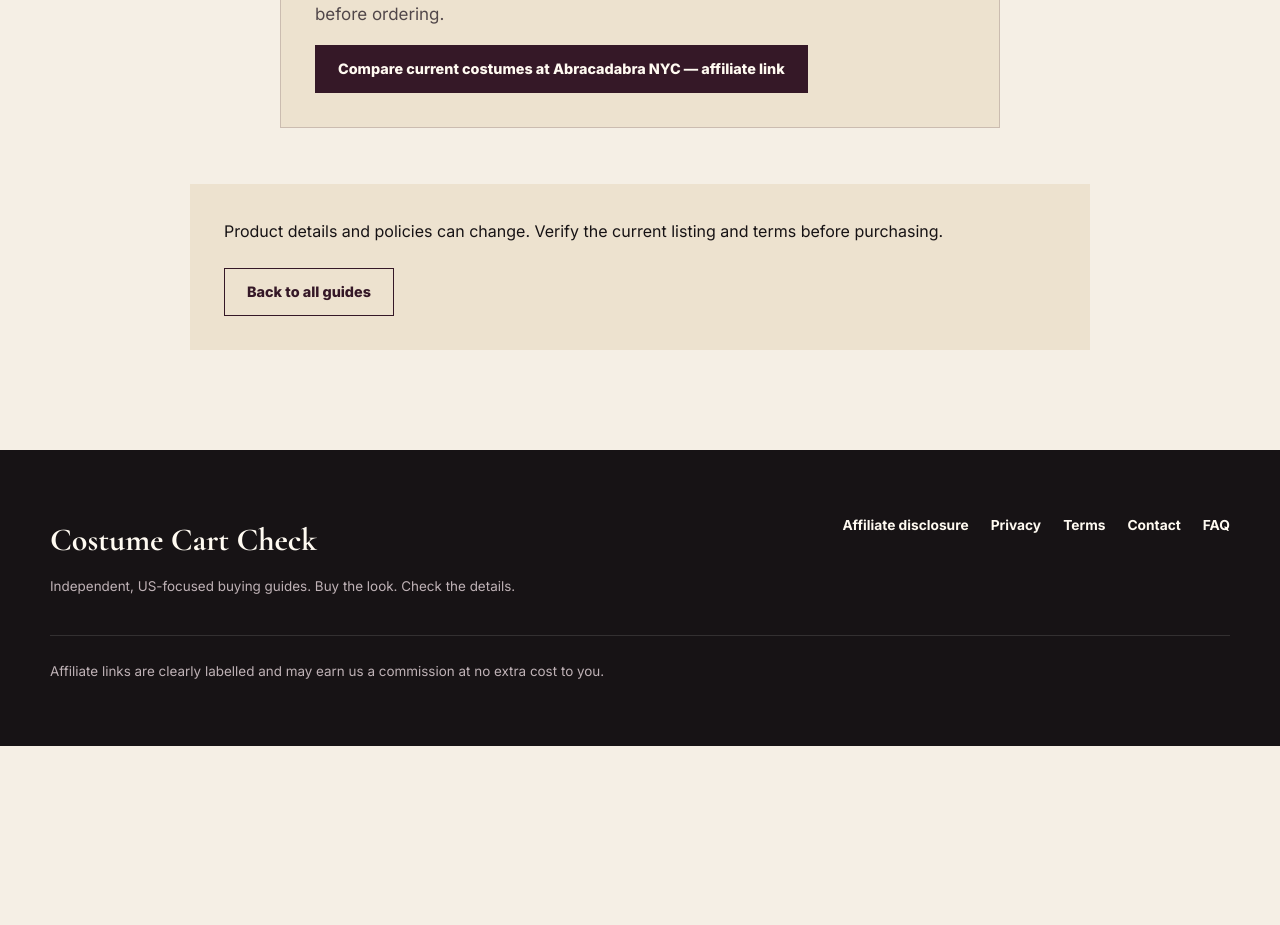
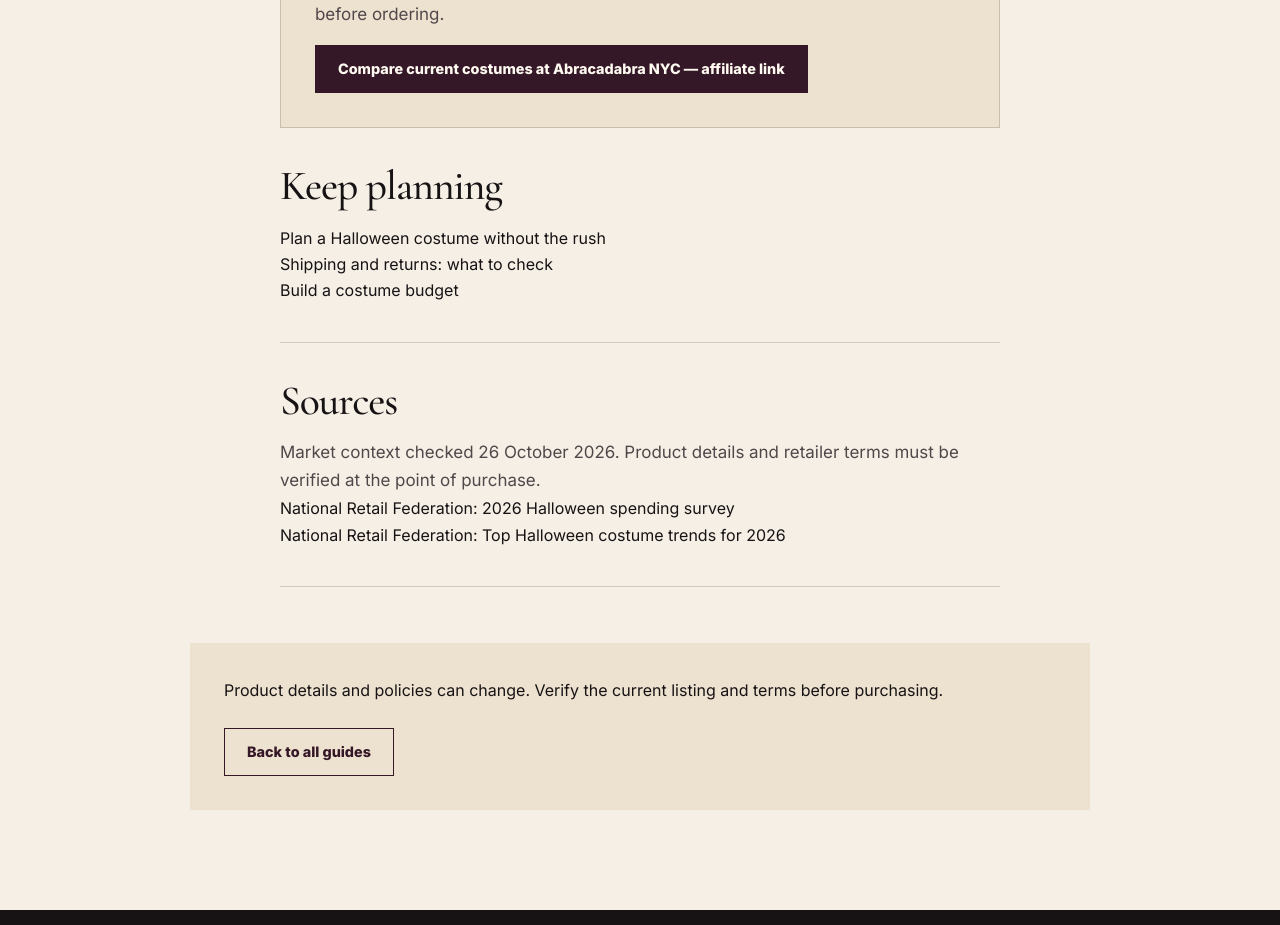
Before and after one commit to davidoctuk-ai/costume-cart-check, a Next.js app: page /last-minute-halloween-costume-checklist in a window 1280 px wide. Shown: the part 3000-3925 px from the top of the page. Before the commit the page ends 3746 px from the top, so only its background shows below. Built offline with nearby package versions, Linux system fonts and the light colour scheme.

Commit message:
Render article sources and related guides
Adds visible source links and internal navigation to the SEO article template.

```diff
--- a/app/[slug]/page.tsx
+++ b/app/[slug]/page.tsx
@@ -53,6 +53,19 @@ export default async function DetailPage({ params }: { params: Promise<{ slug: s
               <a className="button primary" href={guide.affiliate.href} target="_blank" rel="sponsored nofollow noopener noreferrer">{guide.affiliate.label}</a>
             </section>
           )}
+          {guide?.related && (
+            <section>
+              <h2>Keep planning</h2>
+              <ul>{guide.related.map((item) => <li key={item.href}><Link href={item.href}>{item.label}</Link></li>)}</ul>
+            </section>
+          )}
+          {guide?.sources && (
+            <section>
+              <h2>Sources</h2>
+              <p>Market context checked 26 October 2026. Product details and retailer terms must be verified at the point of purchase.</p>
+              <ul>{guide.sources.map((source) => <li key={source.href}><a href={source.href} target="_blank" rel="noopener noreferrer">{source.label}</a></li>)}</ul>
+            </section>
+          )}
         </div>
         <div className="article-end">
           <p>Product details and policies can change. Verify the current listing and terms before purchasing.</p>
```
